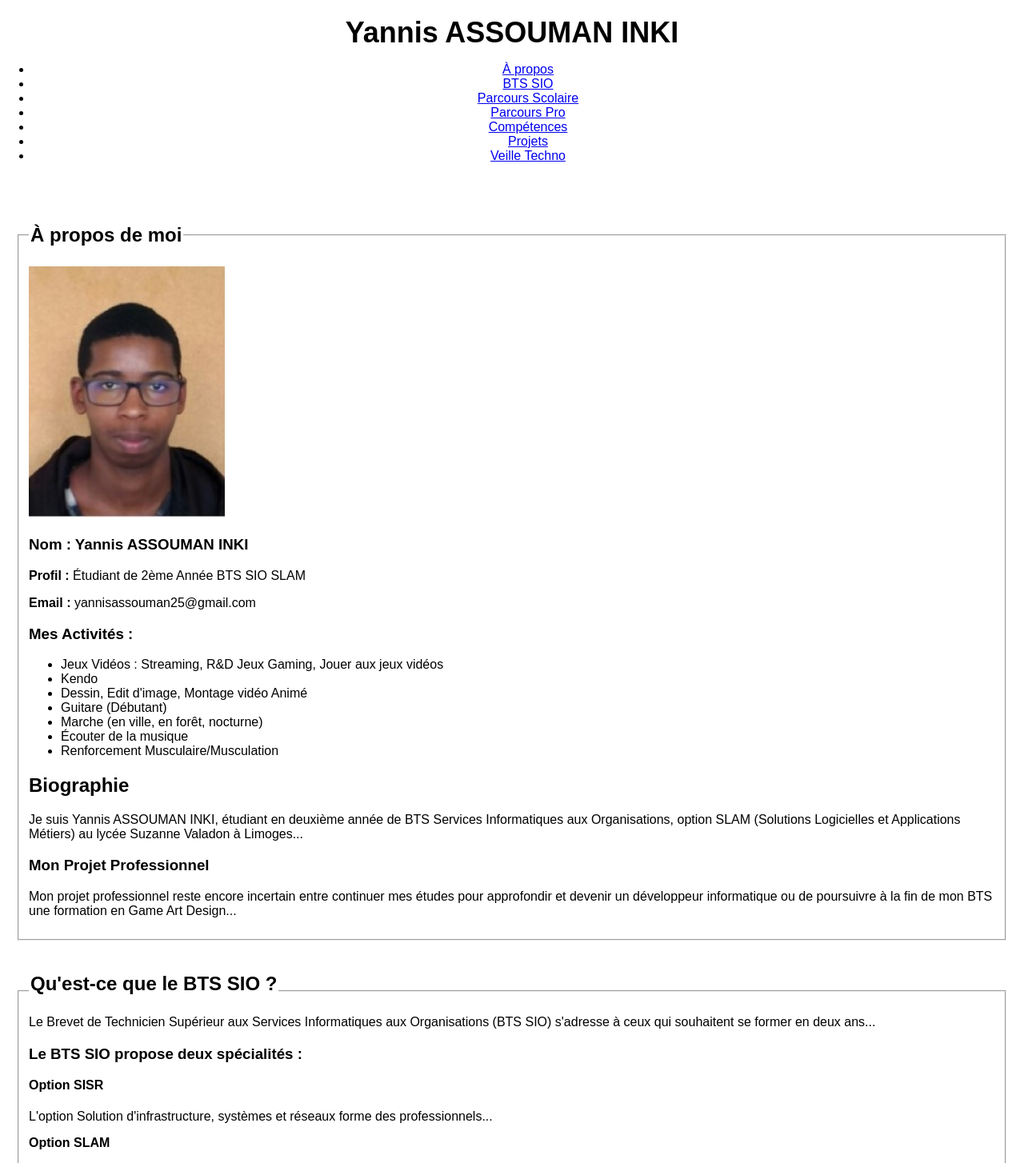
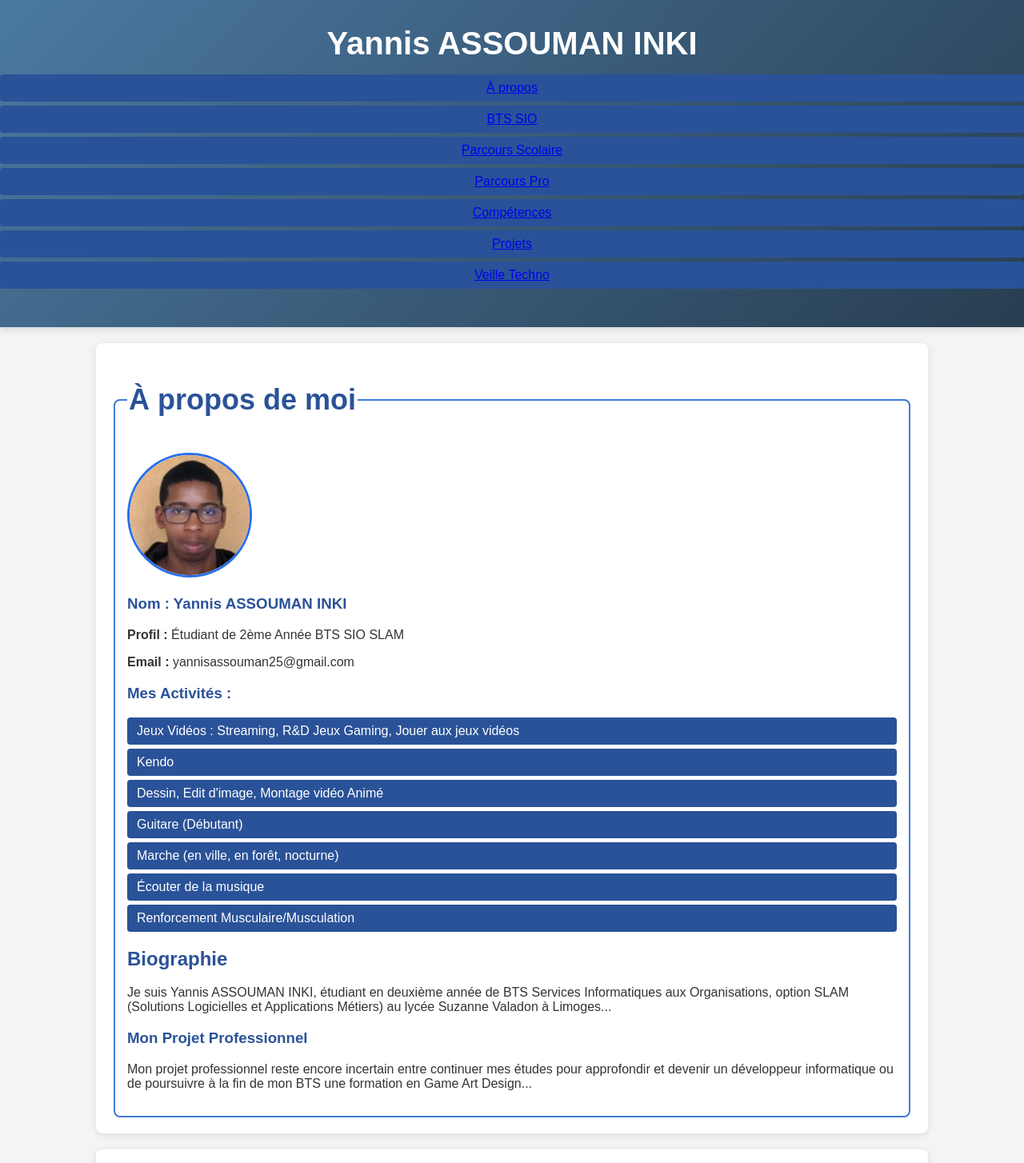
Before and after one commit to YannisAssouman/yannisassouman.github.io, a plain HTML site: page PORTFOLIO/index.html in a window 1280 px wide. Shown: the top 1454 px of the page at 80% size. Drawn offline with Linux system fonts and the light colour scheme.

Commit message:
Update style.css

```diff
--- a/PORTFOLIO/css/style.css
+++ b/PORTFOLIO/css/style.css
@@ -1,124 +1,85 @@
-/* style.css */
-
+/* General Styles */
 body {
-    font-family: Arial, sans-serif;
+    font-family: 'Arial', sans-serif;
     margin: 0;
     padding: 0;
+    color: #333;
+    background: #f4f4f4;
 }
 
+/* Header */
 header {
-    background: linear-gradient(to top #f2f2f2, to bottom #d45);
+    background: linear-gradient(135deg, #4b79a1, #283e51);
+    color: white;
+    padding: 2rem 0;
     text-align: center;
-    padding: 20px 0;
+    box-shadow: 0 4px 8px rgba(0, 0, 0, 0.1);
 }
 
 header h1 {
     margin: 0;
-    font-size: 36px;
+    font-size: 2.5rem;
 }
 
 header p {
-    margin: 0;
-    font-size: 18px;
+    font-size: 1.2rem;
+    margin: 0.5rem 0 0;
 }
 
-#about {
+/* Sections */
+section {
+    background: white;
+    margin: 20px auto;
     padding: 20px;
+    border-radius: 8px;
+    box-shadow: 0 2px 10px rgba(0, 0, 0, 0.1);
+    max-width: 1000px;
 }
 
-.about-img img {
-    max-width: 100%;
+fieldset {
+    border: 2px solid #407adc;
+    border-radius: 8px;
+    padding: 15px;
 }
 
-.about-info {
-    padding-left: 20px;
+legend {
+    color: #8ca8dd;
+    font-size: 1.5rem;
+    font-weight: bold;
 }
 
-.about-info h3 {
-    margin-top: 0;
+h2, h3, h4 {
+    color: #2a5298;
 }
 
-footer {
-    background-color: #333;
-    color: #fff;
-    text-align: center;
-    padding: 20px 0;
-}
-
-footer p {
-    margin: 0;
-}
-
-#bts-sio {
-    padding: 20px;
-}
-
-#bts-sio h2 {
-    margin-top: 0;
-}
-
-#bts-sio h3 {
-    margin-top: 20px;
-}
-
-#bts-sio h4 {
-    margin-top: 15px;
-}
-
-#bts-sio p {
-    margin: 0;
-}
-
-#bts-sio ul {
-    margin-top: 5px;
-    padding-left: 20px;
-}
-
-#bts-sio ul li {
-    list-style-type: disc;
-}
-
-<!--Veille technologique-->
-
-#veille-technologique {
-    padding: 20px;
-    background-color: #f9f9f9;
-}
-
-.widget-container {
-    display: flex;
-    flex-wrap: wrap;
-    gap: 20px;
-}
-
-.widget {
-    flex: 1 1 calc(33.333% - 20px);
-    border: 1px solid #ddd;
-    padding: 15px;
-    background: #fff;
-    border-radius: 8px;
-    box-shadow: 0 2px 5px rgba(0, 0, 0, 0.1);
-}
-
-.widget h3 {
-    font-size: 1.2em;
-    margin-bottom: 10px;
-}
-
-.widget ul {
+/* Lists */
+ul {
     list-style: none;
     padding: 0;
 }
 
-.widget ul li {
-    margin-bottom: 10px;
+ul li {
+    background: #2a5298;
+    color: white;
+    margin: 5px 0;
+    padding: 8px 12px;
+    border-radius: 4px;
 }
 
-.widget ul li a {
-    color: #007bff;
-    text-decoration: none;
+/* About Section */
+.about-img img {
+    width: 150px;
+    height: 150px;
+    border-radius: 50%;
+    object-fit: cover;
+    border: 3px solid #266fed;
 }
 
-.widget ul li a:hover {
-    text-decoration: underline;
+/* Footer */
+footer {
+    text-align: center;
+    padding: 10px 0;
+    background: #1e3c72;
+    color: white;
+    font-size: 0.9rem;
 }
```
